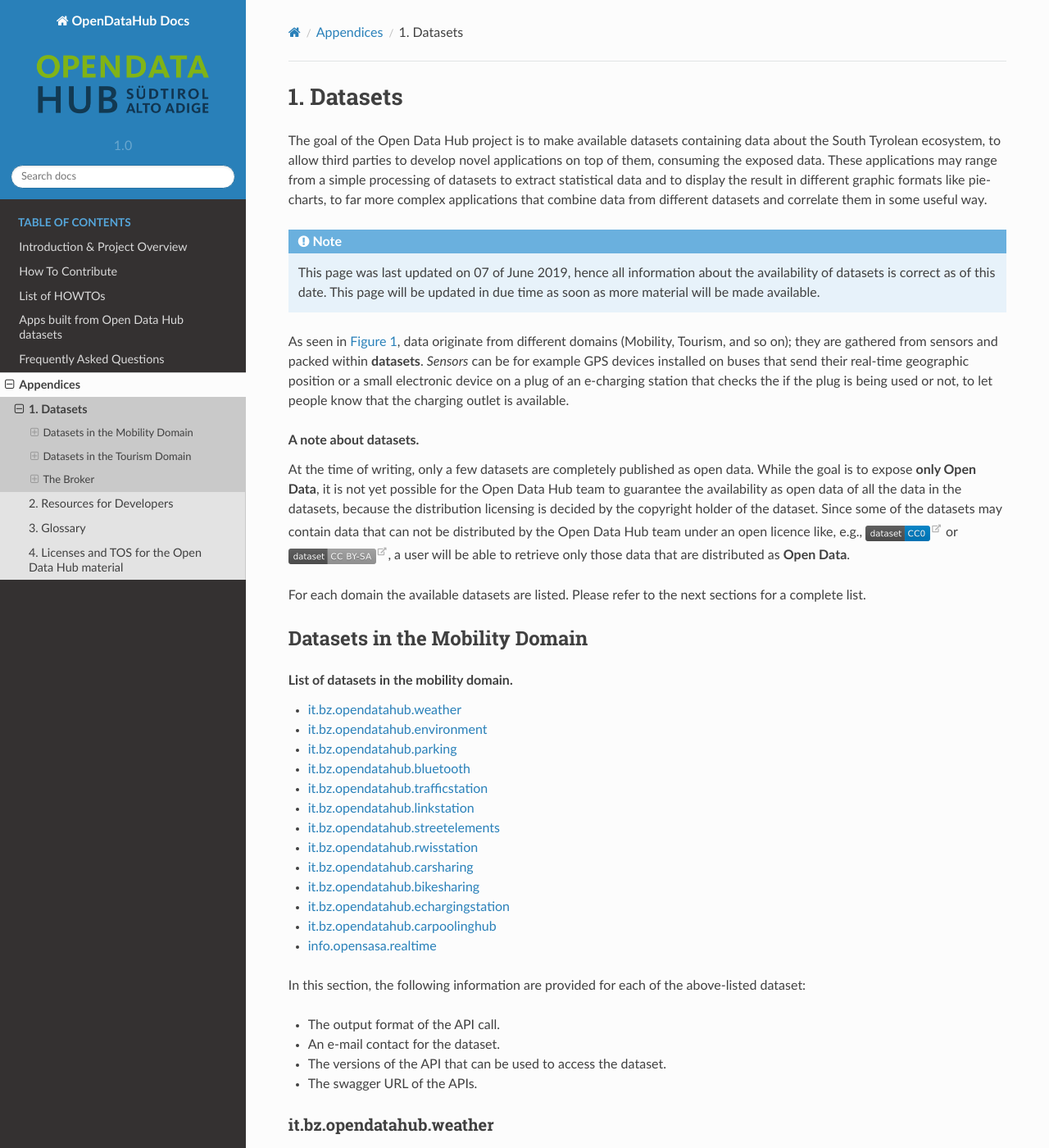
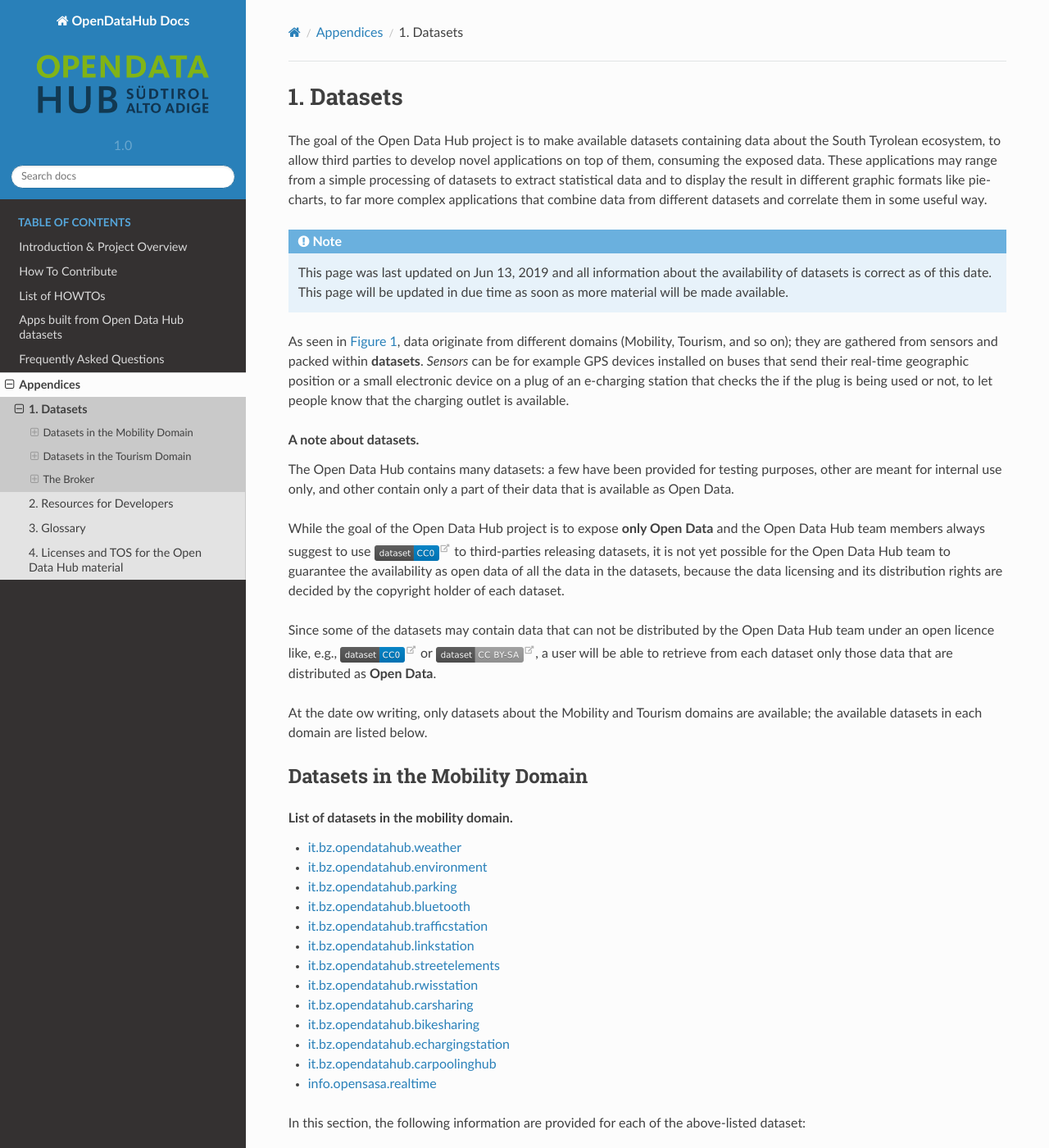
Before and after one commit to noi-techpark/odh-docs, a Sphinx documentation site: the page built from source/datasets.rst, in a window 1280 px wide and 1400 px high. Shown: the whole window at 82% size. Built offline with Sphinx 7.4.7 and the Read the Docs theme 2.0.0, drawn with Linux system fonts in a browser that asks for light colours.

Commit message:
Improved description of data retrieved from the datasets #53

```diff
--- a/source/datasets.rst
+++ b/source/datasets.rst
@@ -13,12 +13,10 @@ different graphic formats like pie-charts, to far more complex
 applications that combine data from different datasets and correlate
 them in some useful way.
 
-.. changed |today| to a static date 4 iaa
-
-.. note:: This page was last updated on 07 of June 2019, hence all
-   information about the availability of datasets is correct as of
-   this date. This page will be updated in due time as soon as more
-   material will be made available.
+.. note:: This page was last updated on |today| and all information
+   about the availability of datasets is correct as of this date. This
+   page will be updated in due time as soon as more material will be
+   made available.
 
    ..
       This page will be soon removed, as all the information statically
@@ -35,18 +33,27 @@ people know that the charging outlet is available.
 
 .. topic:: A note about datasets.
 
-   At the time of writing, only a few datasets are completely
-   published as open data. While the goal is to expose :strong:`only
-   Open Data`, it is not yet possible for the |odh| team to guarantee
-   the availability as open data of all the data in the datasets,
-   because the distribution licensing is decided by the copyright
-   holder of the dataset. Since some of the datasets may contain data
-   that can not be distributed by the |odh| team under an open licence
-   like, e.g., |cc0| or |bysa|, a user will be able to retrieve only
-   those data that are distributed as :strong:`Open Data`.
+   The |odh| contains many datasets: a few have been provided for
+   testing purposes, other are meant for internal use only, and other
+   contain only a part of their data that is available as Open Data.
 
-For each domain the available datasets are listed. Please refer to the
-next sections for a complete list.
+   While the goal of the |odh| project is to expose :strong:`only Open
+   Data` and the |odh| team members always suggest to use |CC0| to
+   third-parties releasing datasets, it is not yet possible for the
+   |odh| team to guarantee the availability as open data of all the
+   data in the datasets, because the data licensing and its
+   distribution rights are decided by the copyright holder of each
+   dataset.
+
+   Since some of the datasets may contain data that can not be
+   distributed by the |odh| team under an open licence like, e.g.,
+   |cc0| or |bysa|, a user will be able to retrieve from each dataset
+   only those data that are distributed as :strong:`Open Data`.
+
+At the date ow writing, only datasets about the Mobility and Tourism
+domains are available; the available datasets in each domain are
+listed below.
+
 
 .. _mobility-datasets:
 
```
